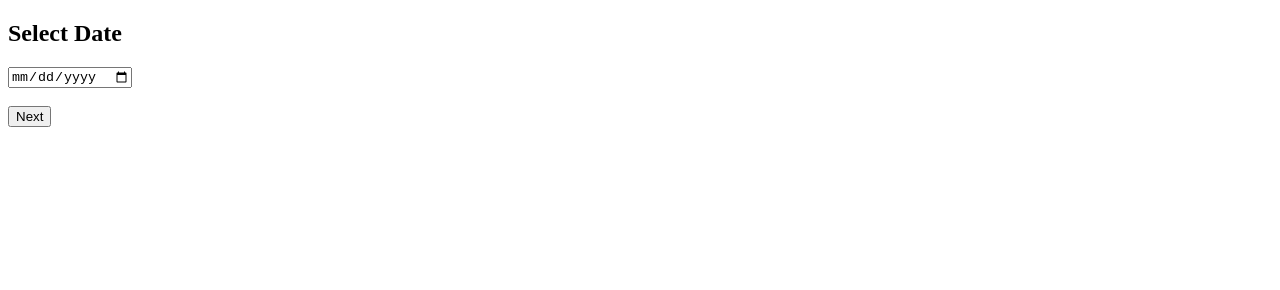
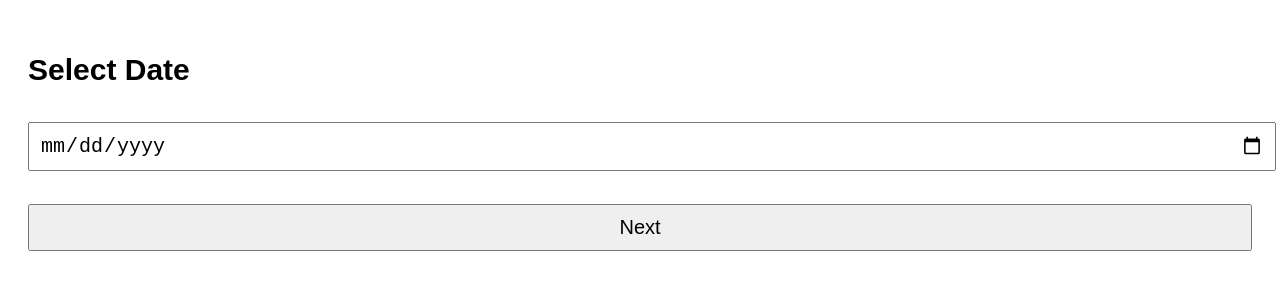
Before and after one commit to saran8208-code/exercise-app, a plain HTML site: page index.html in a window 1280 px wide. Drawn offline with Linux system fonts and the light colour scheme.

Commit message:
Update index.html

```diff
--- a/index.html
+++ b/index.html
@@ -3,6 +3,20 @@
 <head>
   <title>Exercise Monitor</title>
   <meta name="viewport" content="width=device-width, initial-scale=1.0">
+  <style>
+  body {
+    font-family: Arial;
+    font-size: 20px;
+    padding: 20px;
+  }
+
+  input, button {
+    font-size: 20px;
+    padding: 10px;
+    width: 100%;
+    margin-top: 10px;
+  }
+</style>
 </head>
 <body>
 
```
